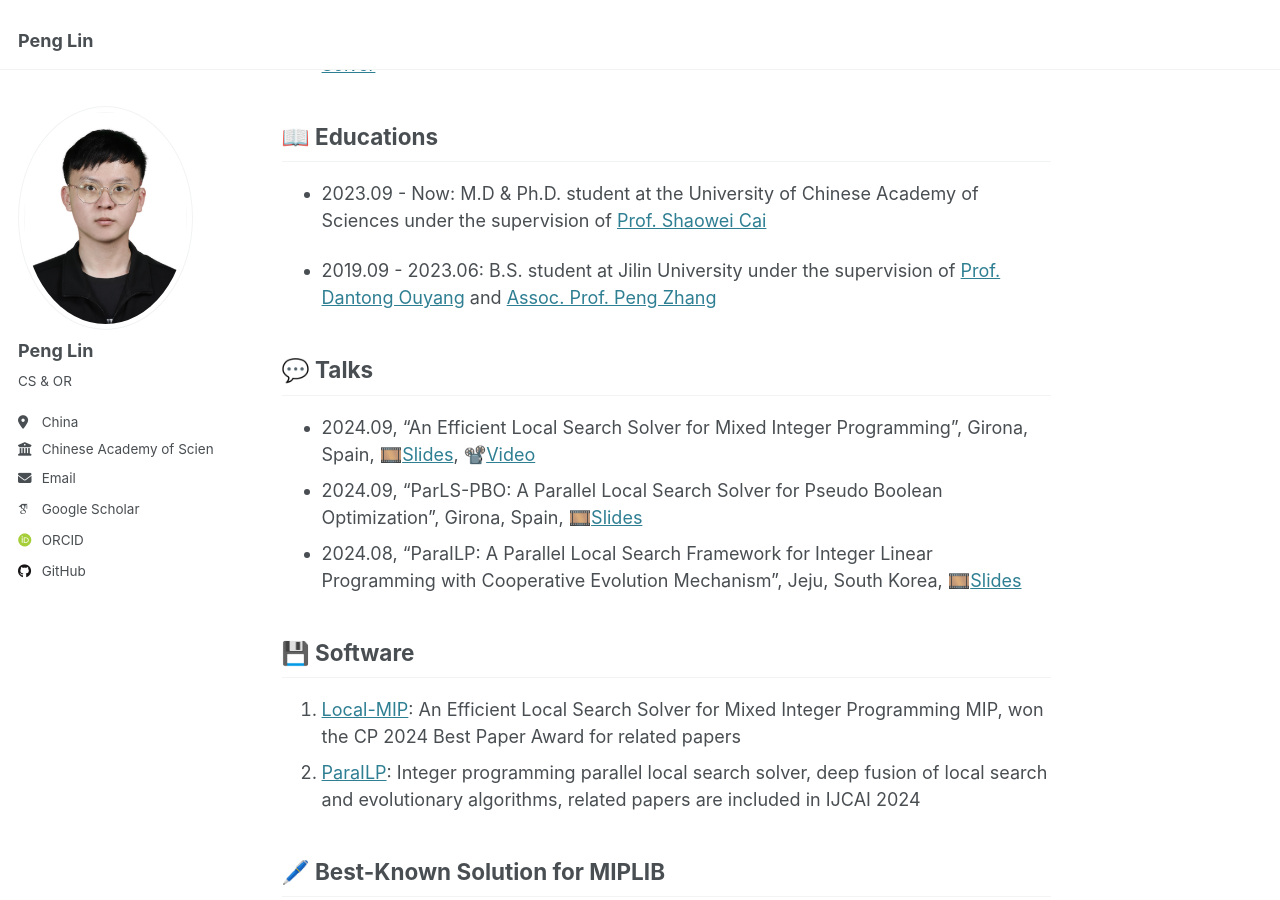
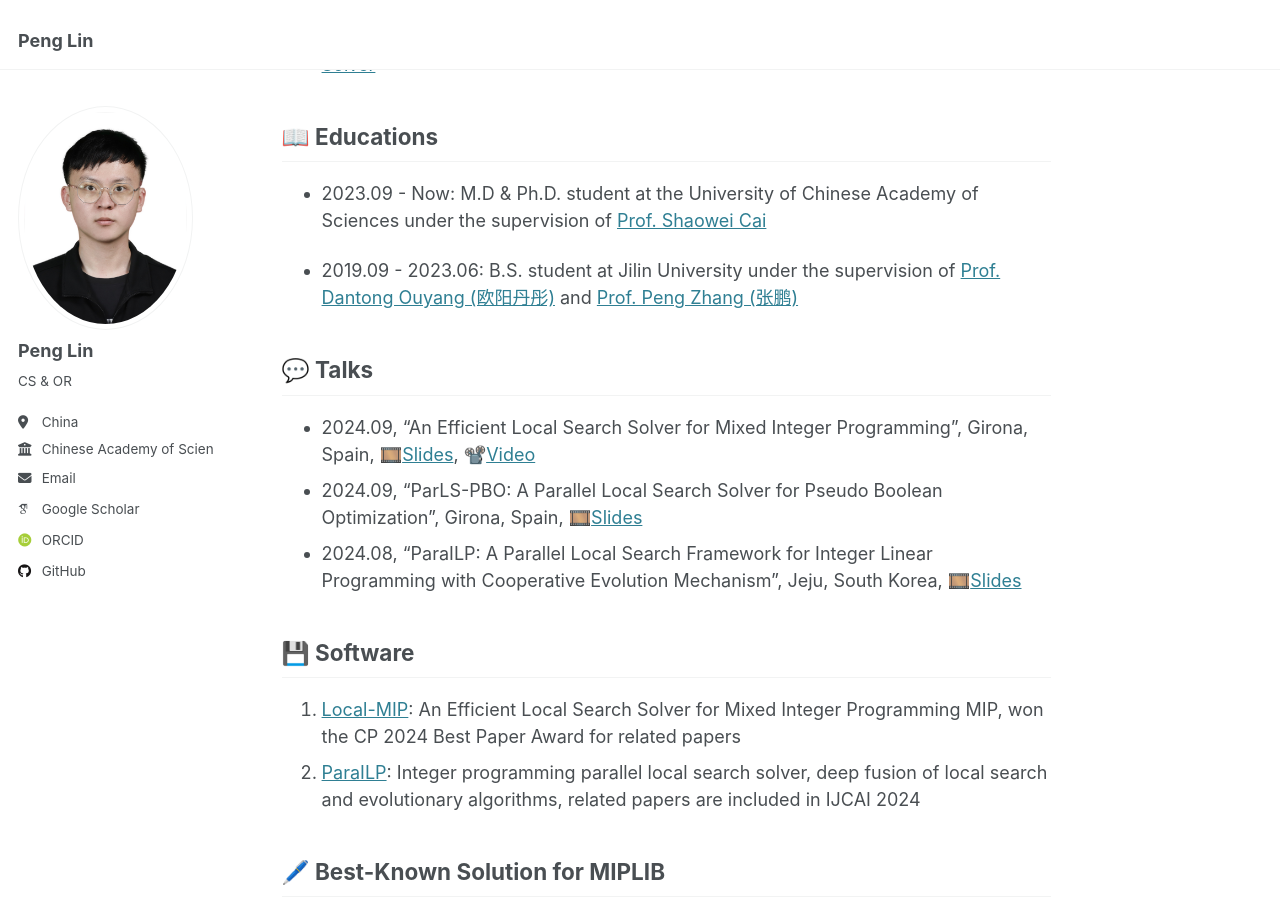
Before and after one commit to linpeng0105/linpeng0105.github.io, a Jekyll site: the page built from _pages/about.md, in a window 1280 px wide and 900 px high, scrolled down 1357 px. Built offline with Jekyll 4.4.1, drawn with Linux system fonts in a browser that asks for light colours; some web fonts are replaced.

Commit message:
Update about.md

```diff
--- a/_pages/about.md
+++ b/_pages/about.md
@@ -44,7 +44,7 @@ International Conference on Principles and Practice of Constraint Programming (*
 ## 📖 Educations
 - 2023.09 - Now: M.D & Ph.D. student at the University of Chinese Academy of Sciences under the supervision of [Prof. Shaowei Cai](http://lcs.ios.ac.cn/~caisw/)
 
-- 2019.09 - 2023.06: B.S. student at Jilin University under the supervision of [Prof. Dantong Ouyang](https://ccst.jlu.edu.cn/info/1367/19046.htm) and [Assoc. Prof. Peng Zhang](https://ccst.jlu.edu.cn/info/1197/17231.htm)
+- 2019.09 - 2023.06: B.S. student at Jilin University under the supervision of [Prof. Dantong Ouyang (欧阳丹彤)](https://ccst.jlu.edu.cn/info/1367/19046.htm) and [Prof. Peng Zhang (张鹏)](https://ccst.jlu.edu.cn/info/1197/17231.htm)
 
 ## 💬 Talks
 
```
